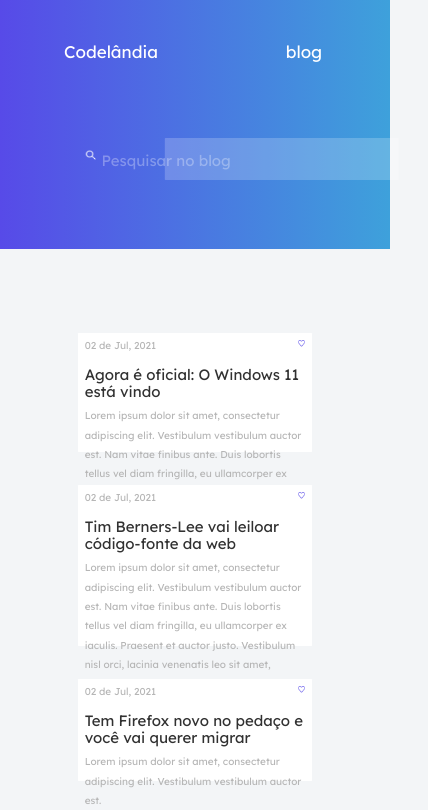
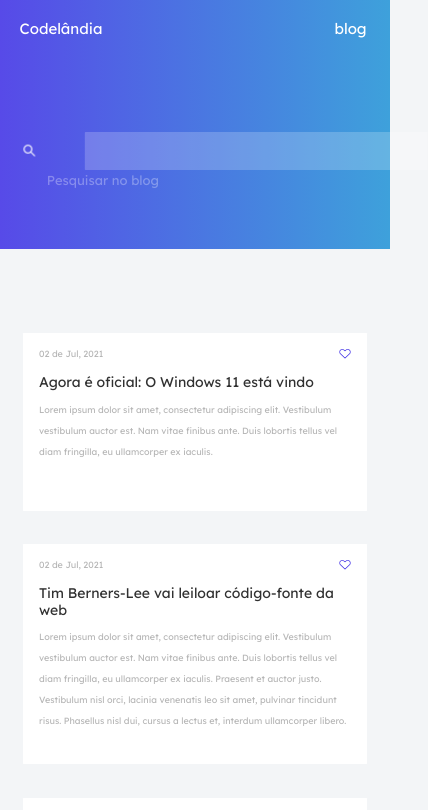
Before and after one commit to Creuma-Kuzola/blog-home-codelandia, a plain HTML site: page index.html in a window 390 px wide. Shown: the top 810 px of the page, 428 px wide, since content can reach past the window. Drawn offline with Linux system fonts and the light colour scheme.

Commit message:
Mais uma tela adicionada

```diff
--- a/css/index.css
+++ b/css/index.css
@@ -219,6 +219,104 @@ body{
 
 }
 
+
+
+@media screen and (max-width: 468px){
+
+    .section-text{
+
+        display: grid;
+        justify-content: space-between;
+        font-size: 1.5rem;
+        padding: 5vw;
+    }
+
+
+    .transparent-input-type-search{
+        width: 88vw;
+        height: 4.5vh;
+        position: absolute;
+        left: -21.5vw;
+    }
+
+
+.search-icon{
+    transform: translate(6vw,10.5vh);
+    width: 3vw;
+}
+
+.text-input{
+    color: #fff;
+    position: absolute;
+    left: 12vw;
+    top: 20.5vh;
+    opacity: 0.3;
+    font-size: 1.3rem;
+}
+
+.main-section{
+
+    display: grid;
+    grid-template-rows: 4;
+    place-items: center;
+    gap: 4vh 0;
+    margin-top: 10vh;
+}
+
+.section-main-section{
+
+    width: 88vw;
+    height: 30vh;
+    background-color: #fff;
+    border-radius: 0.1vw;
+    padding: 4vw;
+
+}
+
+.main-div-section-title{
+    color: #b6b6b6;
+    font-size: 0.9rem;
+}
+
+.heart-icon{
+
+    width: 3vw;
+
+}
+.section-main-section-title{
+    font-size: 1.4rem;
+    padding-top: 1.8vh;
+    color: #313131;
+}
+
+.section-main-section-description{
+    font-size: 0.9rem;
+    color: #b6b6b6;
+    padding-top: 1vh;
+    line-height: 2.5vh;
+}
+
+
+.section-1{
+    height: 21vh;
+}
+
+.section-2{
+    height: 26vh;
+}
+
+.section-3{
+    height: 20vh;
+}
+
+.section-4{
+
+    height: 25vh;
+}
+
+}
+
+
 @media screen and (max-width: 375px){
 
     .section-text{
```
